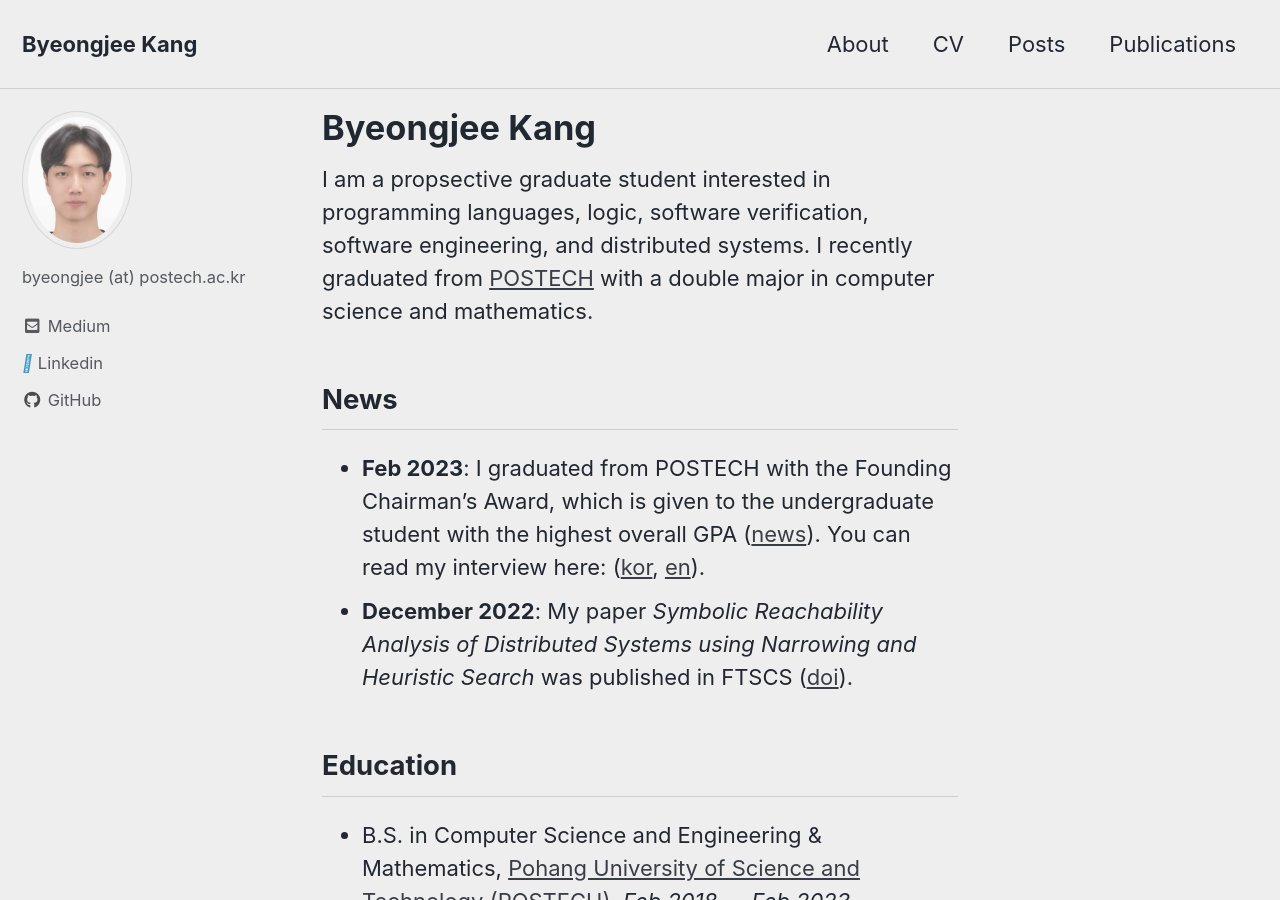
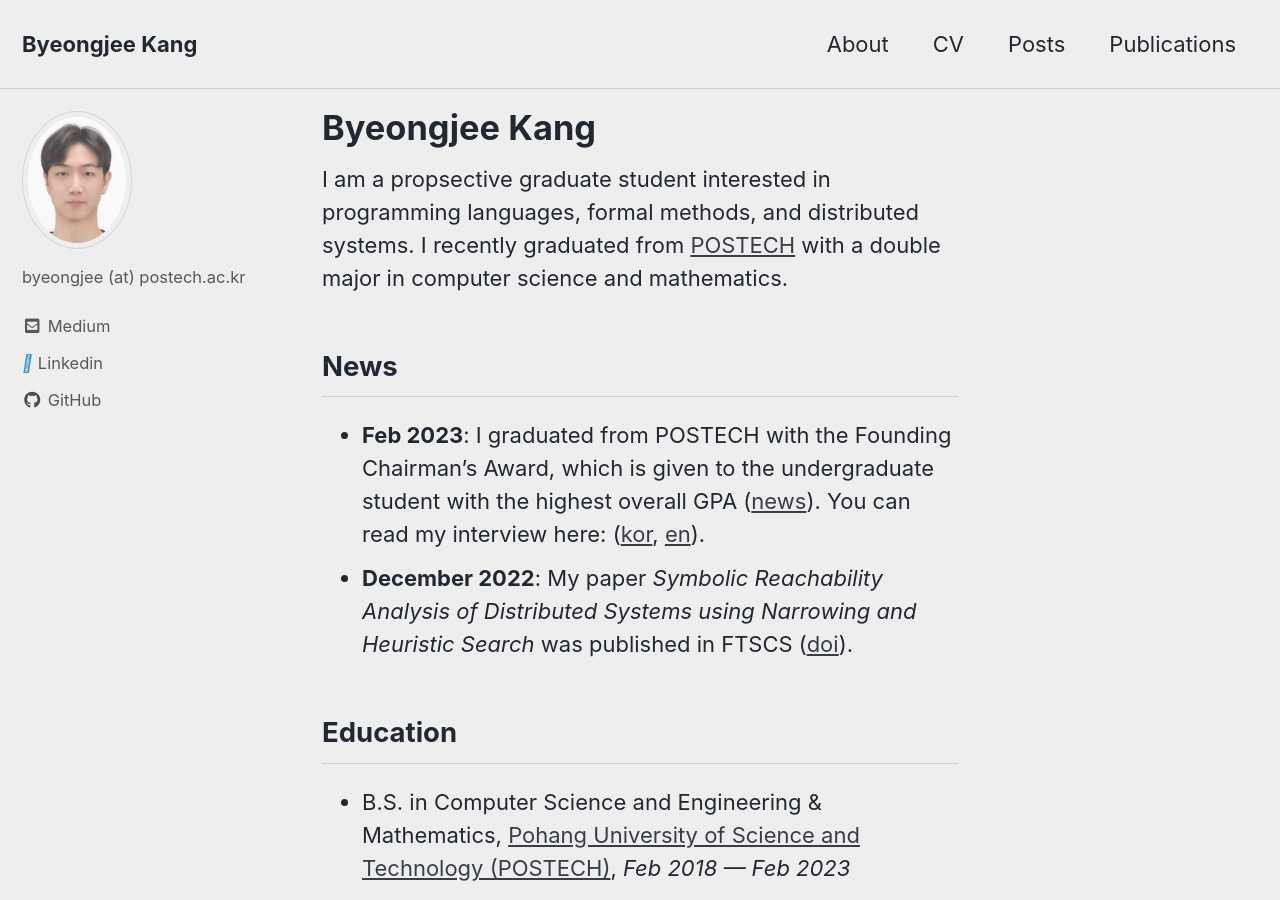
Before and after one commit to byeongjee/byeongjee.github.io, a Jekyll site: the page built from _pages/home.md, in a window 1280 px wide and 900 px high. Built offline with Jekyll 4.4.1, drawn with Linux system fonts in a browser that asks for light colours; cached includes are drawn as plain includes.

Commit message:
Update intro

```diff
--- a/_pages/home.md
+++ b/_pages/home.md
@@ -4,8 +4,8 @@ author_profile: true
 title: "Byeongjee Kang"
 ---
 
-I am a propsective graduate student interested in programming languages, logic,
-software verification, software engineering, and distributed systems.  I
+I am a propsective graduate student interested in programming languages,
+formal methods, and distributed systems.  I
 recently graduated from [POSTECH](https://www.postech.ac.kr/eng/) with a double
 major in computer science and mathematics.
 
```
